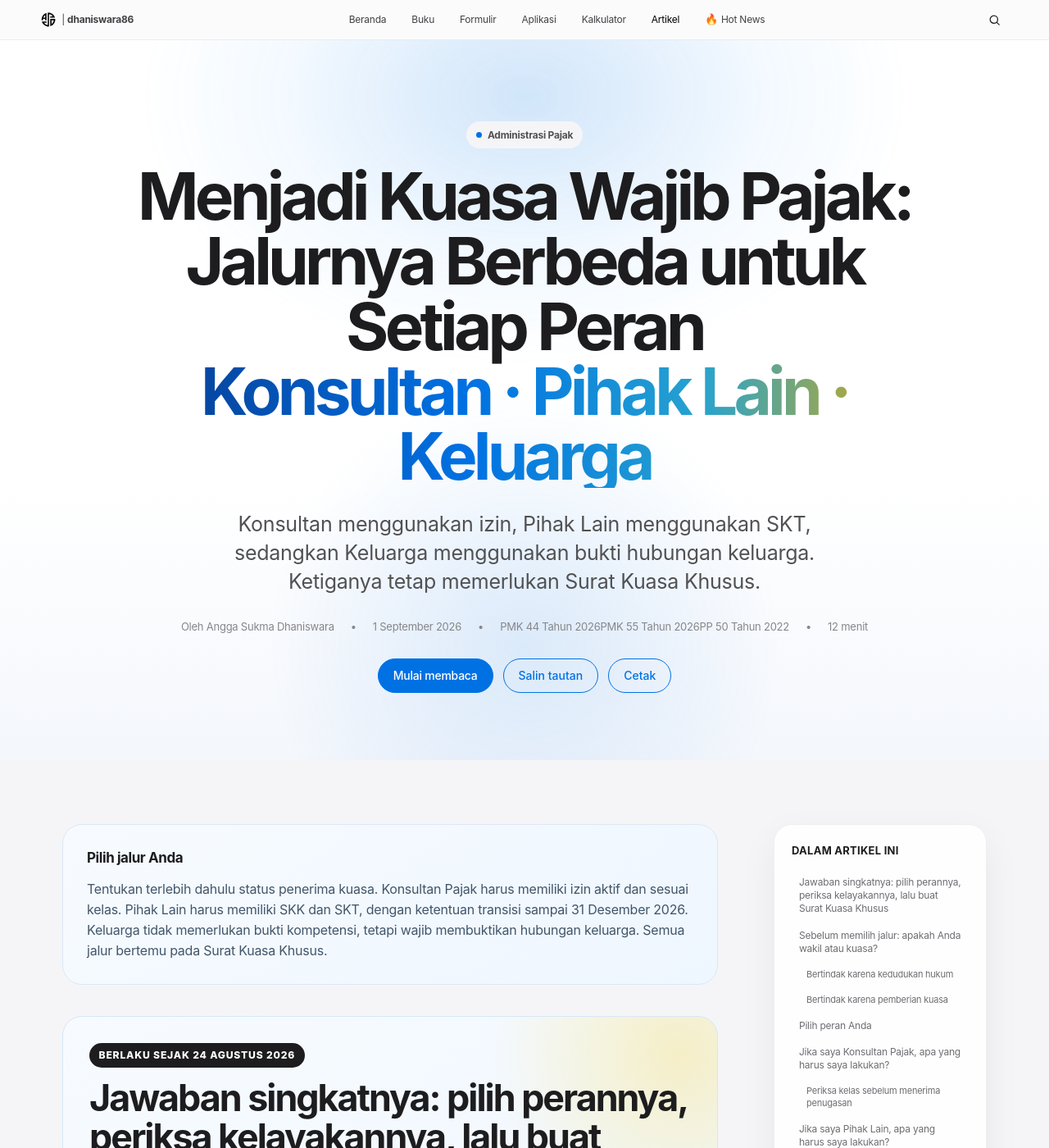
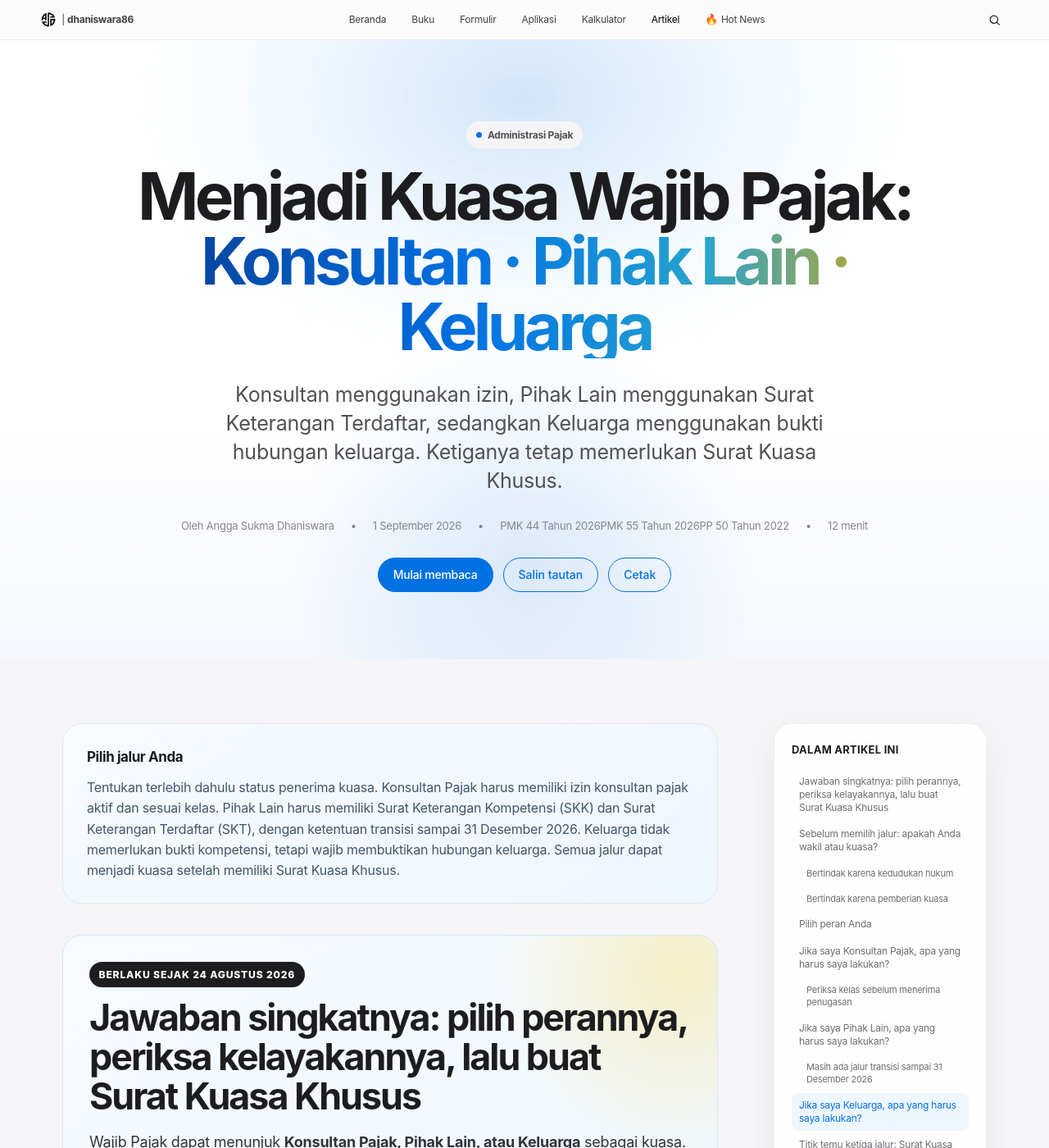
Before and after one commit to dhaniswara86/dhaniswara86.github.io, a Jekyll site: the page built from _artikel/pmk-55-2026-konsultan-pajak-kuasa-wajib-pajak.md, in a window 1280 px wide and 1400 px high. Shown: the whole window at 82% size. Built offline with Jekyll 4.4.1, drawn with Linux system fonts in a browser that asks for light colours.

Commit message:
Revise article metadata for PMK 55/2026
Updated hero title, excerpt, and summary for clarity and accuracy regarding the roles of tax consultants, other parties, and family members in becoming a power of attorney.

```diff
--- a/_artikel/pmk-55-2026-konsultan-pajak-kuasa-wajib-pajak.md
+++ b/_artikel/pmk-55-2026-konsultan-pajak-kuasa-wajib-pajak.md
@@ -1,10 +1,10 @@
 ---
 layout: artikel-editorial
 title: "Saya Konsultan, Pihak Lain, atau Keluarga? Alur Menjadi Kuasa Wajib Pajak"
-hero_title: "Menjadi Kuasa Wajib Pajak: Jalurnya Berbeda untuk Setiap Peran"
+hero_title: "Menjadi Kuasa Wajib Pajak:"
 description: "Panduan berbasis peran untuk Konsultan Pajak, Pihak Lain, dan Keluarga yang akan bertindak sebagai Kuasa Wajib Pajak berdasarkan PMK 44 Tahun 2026 dan PMK 55 Tahun 2026."
-excerpt: "Konsultan menggunakan izin, Pihak Lain menggunakan SKT, sedangkan Keluarga menggunakan bukti hubungan keluarga. Ketiganya tetap memerlukan Surat Kuasa Khusus."
-summary: "Tentukan terlebih dahulu status penerima kuasa. Konsultan Pajak harus memiliki izin aktif dan sesuai kelas. Pihak Lain harus memiliki SKK dan SKT, dengan ketentuan transisi sampai 31 Desember 2026. Keluarga tidak memerlukan bukti kompetensi, tetapi wajib membuktikan hubungan keluarga. Semua jalur bertemu pada Surat Kuasa Khusus."
+excerpt: "Konsultan menggunakan izin, Pihak Lain menggunakan Surat Keterangan Terdaftar, sedangkan Keluarga menggunakan bukti hubungan keluarga. Ketiganya tetap memerlukan Surat Kuasa Khusus."
+summary: "Tentukan terlebih dahulu status penerima kuasa. Konsultan Pajak harus memiliki izin konsultan pajak aktif dan sesuai kelas. Pihak Lain harus memiliki Surat Keterangan Kompetensi (SKK) dan Surat Keterangan Terdaftar (SKT), dengan ketentuan transisi sampai 31 Desember 2026. Keluarga tidak memerlukan bukti kompetensi, tetapi wajib membuktikan hubungan keluarga. Semua jalur dapat menjadi kuasa setelah memiliki Surat Kuasa Khusus."
 summary_label: "Pilih jalur Anda"
 sidebar_note: "Izin, SKT, atau hubungan keluarga menentukan kelayakan penerima kuasa. Surat Kuasa Khusus menentukan tindakan apa yang boleh dilakukan. Keduanya tidak boleh tertukar."
 hero_accent: "Konsultan · Pihak Lain · Keluarga"
```
